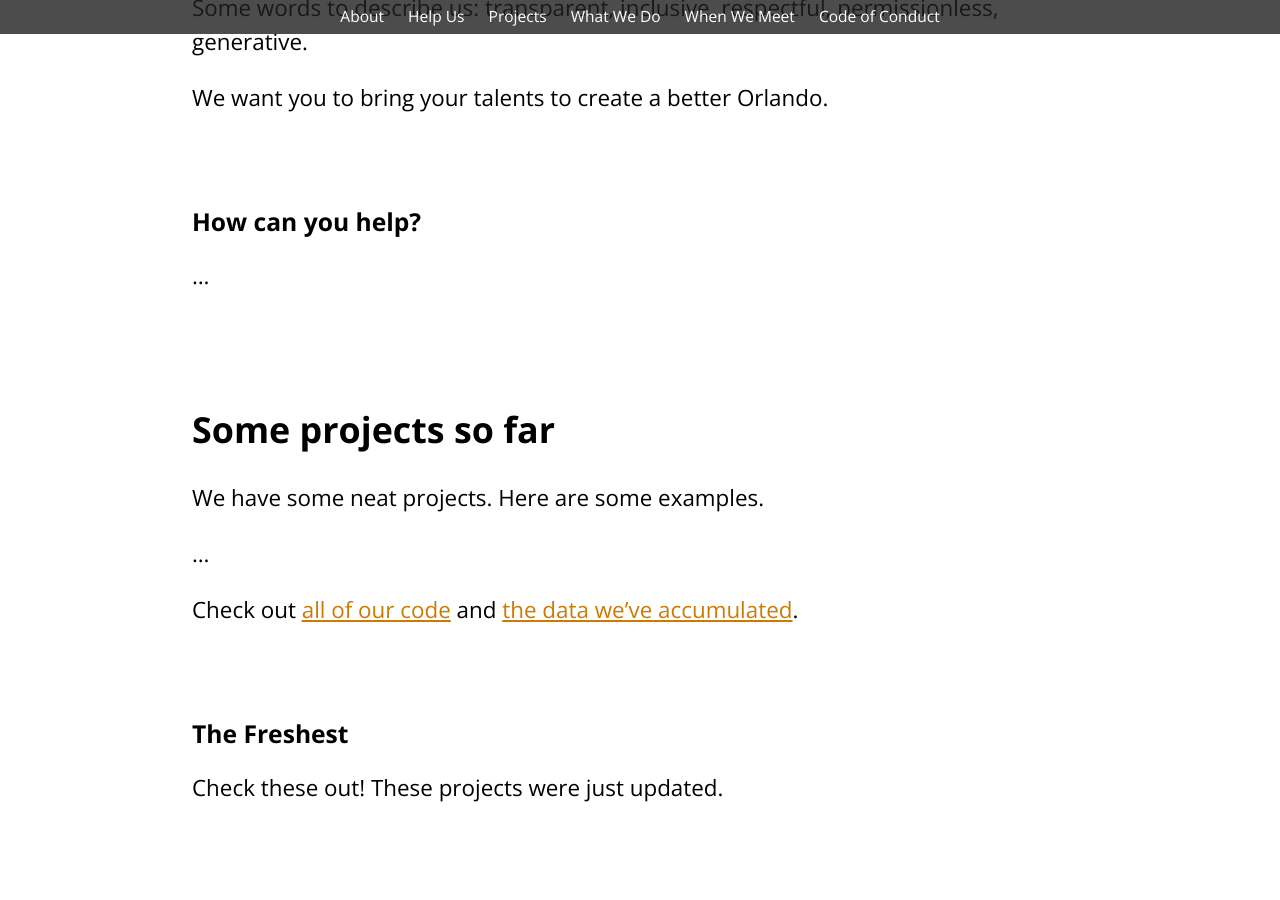
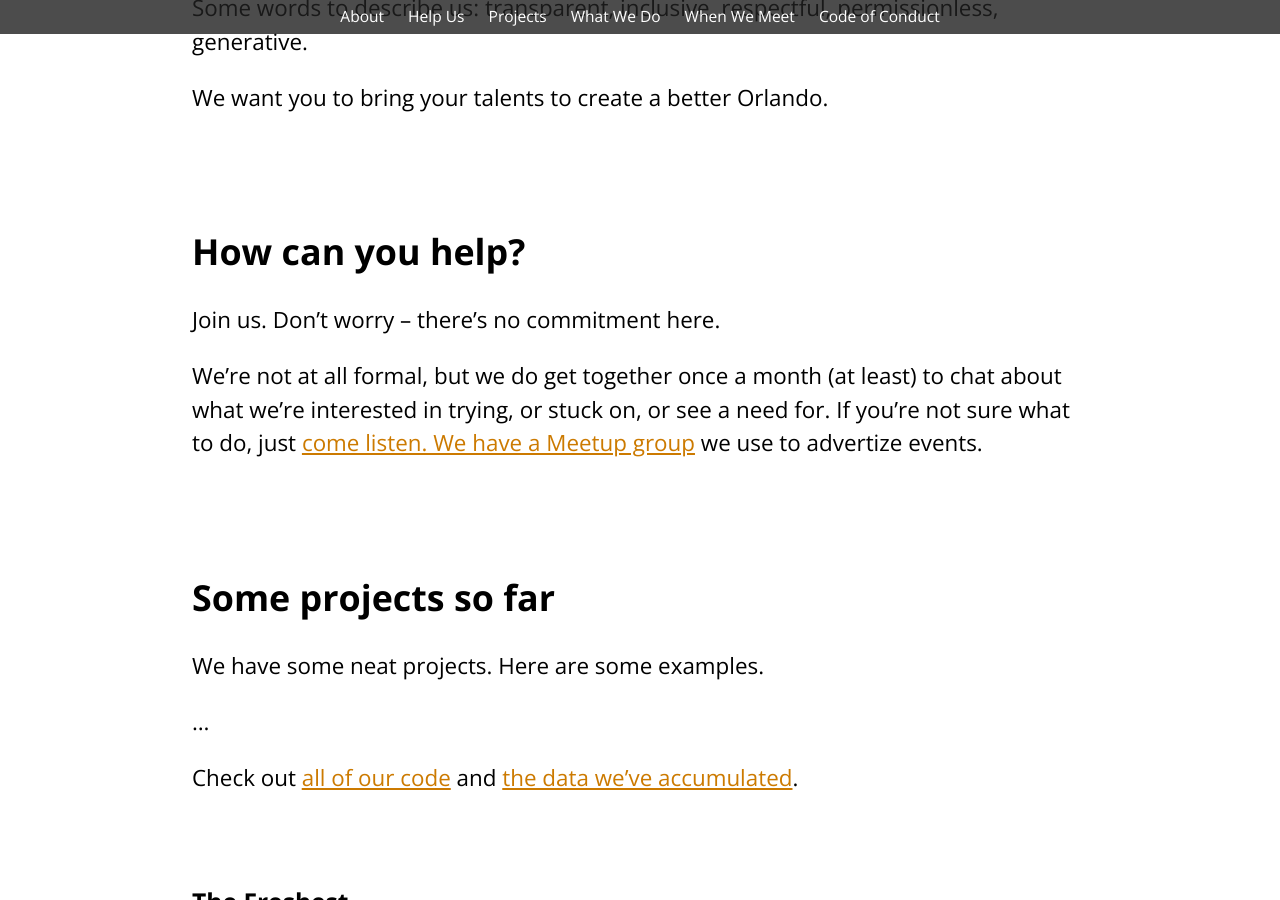
Before and after one commit to cforlando/cforlando.github.io, a Jekyll site: the page built from index.md, in a window 1280 px wide and 900 px high, scrolled down 766 px. Built offline with Jekyll 4.4.1, drawn with Linux system fonts in a browser that asks for light colours; a style sheet for code colours, icons or effects is not loaded; part of the change alters nothing that is shown.

Commit message:
Start to get some event data from Meetup.

```diff
--- a/_layouts/frontpage.html
+++ b/_layouts/frontpage.html
@@ -138,7 +138,34 @@
 		xmlhr.open("get", "https://api.github.com/orgs/cforlando/repos", true);
 		xmlhr.send();
 	}
-})()
+})();
+(function() {
+	function fill_upcoming_meetup_events() {
+		var o = JSON.parse(this.responseText)["results"];
+		for (var i = 0; i < o.length; i++) {
+			var e = o[i];
+			if (e["status"] != "upcoming") { continue; }
+			if (e["visibility"] != "public") { continue; }
+
+			var when = new Date(e["utc_offset"] + e["time"])
+
+			var a = document.createElement("a");
+			a.setAttribute("href", e["event_url"]);
+			a.appendChild(document.createTextNode(when.toLocaleDateString() + " " + when.toLocaleTimeString() + ", " + e["name"] + " at " + e["venue"]["name"] + "(" + r["venue"]["address"] + "). RSVP!"));
+			var p = document.createElement("p");
+			p.appendChild(a);
+			div.appendChild(li);
+		}
+	}
+
+	var div = document.getElementById("upcoming-meetup-events");
+	if (div) {
+		var xmlhr = new XMLHttpRequest();
+		xmlhr.onload = fill_upcoming_meetup_events;
+		xmlhr.open("get", "https://api.meetup.com/2/events?offset=0&format=json&limited_events=False&group_urlname=Code-For-Orlando&page=200&fields=&order=time&status=upcoming&desc=false&sig_id=181582402&sig=e4a4e04183219629dd4f5a4599dcd27b5d489c87", true);
+		xmlhr.send();
+	}
+})();
 </script>
 
 </body></html>
--- a/index.md
+++ b/index.md
@@ -46,9 +46,9 @@ Orlando.
 
 Jennifer Pahlka, in her 2012 TED talk, called Code for America "a
 Peace Corps for geeks".
-<span class="videoframe"><a href="http://www.ted.com/talks/jennifer_pahlka_coding_a_better_government">See the whole talk.</a> It's pretty great.</span><!--this shows up only when narrow screen -->
+<span class="videoframe"><a href="http://www.ted.com/talks/jennifer_pahlka_coding_a_better_government">See the whole talk.</a> It's pretty great.</span><!--- link to video shows up only when narrow screen -->
 
-<iframe class="videoframe" src="https://embed-ssl.ted.com/talks/jennifer_pahlka_coding_a_better_government.html" width="854" height="480" frameborder="0" scrolling="no" webkitAllowFullScreen mozallowfullscreen allowFullScreen></iframe><!-- this shows up only on wide screen -->
+<iframe class="videoframe" src="https://embed-ssl.ted.com/talks/jennifer_pahlka_coding_a_better_government.html" width="854" height="480" frameborder="0" scrolling="no" webkitAllowFullScreen mozallowfullscreen allowFullScreen></iframe><!--- embedded video shows up only on wide screen -->
 
 Some words to describe us:  transparent, inclusive, respectful, permissionless,
 generative.
@@ -56,10 +56,16 @@ generative.
 We want you to bring your talents to create a better Orlando.
 
 How can you help?
------------------
+=================
 
-...
+Join us.  Don't worry -- there's no commitment here.
 
+We're not at all formal, but we do get together once a month (at least) to
+chat about what we're interested in trying, or stuck on, or see a need for.  If
+you're not sure what to do, just [come listen. We have a Meetup
+group](http://www.meetup.com/Code-For-Orlando/) we use to advertize events.
+
+<div id="upcoming-meetup-events"></div><!--- This is programatically filled. -->
 
 Some projects so far
 ====================
```
